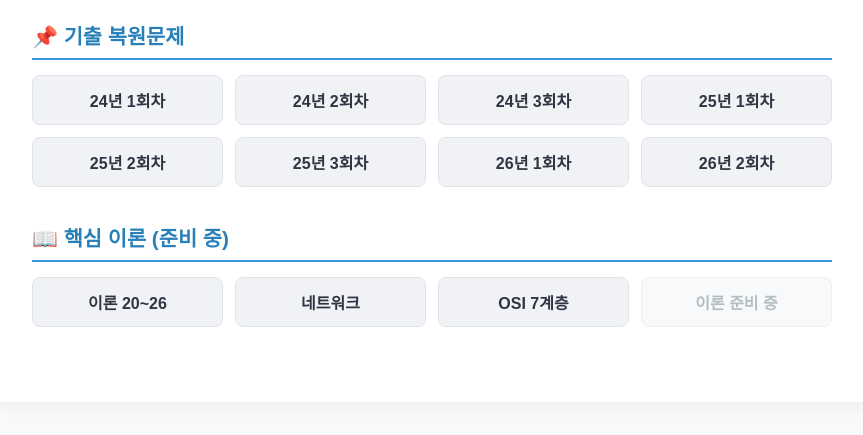
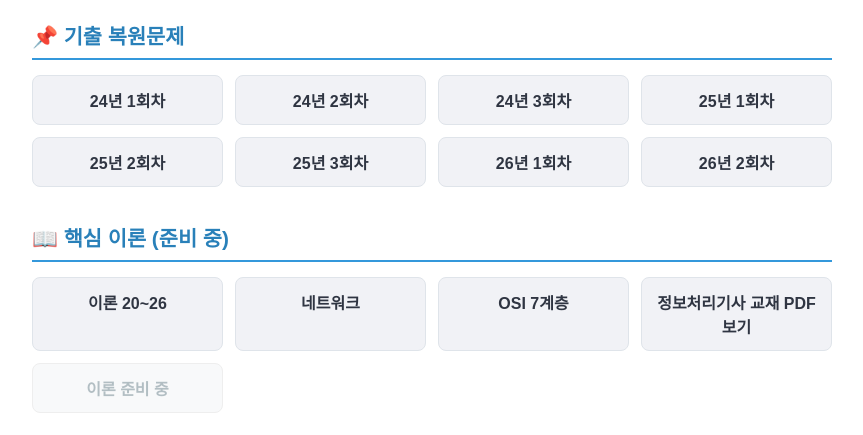
Before and after one commit to jyoungj11/exam-bank, a plain HTML site: page index.html in a window 1280 px wide. Shown: the part 167-602 px from the top of the page, without its empty margins (208-1071 px from the left). Drawn offline with Linux system fonts and the light colour scheme.

Commit message:
Add link to potato_compress.html in submenu

```diff
--- a/index.html
+++ b/index.html
@@ -43,6 +43,7 @@
             <a href="2026.html" class="btn">이론 20~26</a>
             <a href="network.html" class="btn">네트워크</a>
             <a href="OSI7.html" class="btn">OSI 7계층</a>
+            <a href="potato_compress.html" class="btn" target="_blank">정보처리기사 교재 PDF 보기</a>
             <span class="btn btn-disabled">이론 준비 중</span>
         </div>
     </div>
```
